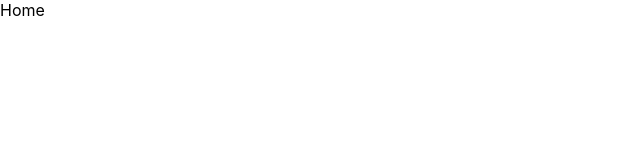
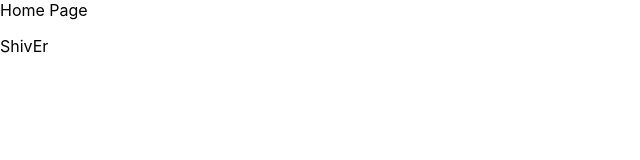
Before and after one commit to VishalChoudhary/movie-app-react, a React (Create React App) app: page / in a window 1280 px wide. Shown: the top 160 px of the page, without its empty margins (0-640 px from the left). Built offline with nearby package versions, Linux system fonts and the light colour scheme.

Commit message:
context api & hooks setup commit

```diff
--- a/src/App.js
+++ b/src/App.js
@@ -17,4 +17,4 @@ const App = () => {
   )
 }
 
-export default App
+export default App;
--- a/src/components/Home.js
+++ b/src/components/Home.js
@@ -1,8 +1,15 @@
-import React from 'react'
+import React from 'react';
+// import { AppContext } from '../context'
+import { useGlobalContext } from '../context';
 
 const Home = () => {
+    // const name = useContext(AppContext);
+    const name = useGlobalContext();
     return (
-        <div>Home</div>
+        <>
+            <div>Home Page</div>
+            <p>{name}</p>
+        </>
     )
 }
 
--- a/src/components/MoviePage.js
+++ b/src/components/MoviePage.js
@@ -1,5 +1,5 @@
 import React from 'react'
-import { useParams } from 'react-router-dom'
+import { useParams } from 'react-router-dom';
 
 const MoviePage = () => {
     const { id } = useParams();
--- a/src/context.js
+++ b/src/context.js
@@ -0,0 +1,24 @@
+import React, { useContext } from 'react';
+
+//Context <API /></ >
+//useContext hooks
+
+//context(warehouse)
+//Provider
+//Consumer / (useContext())
+
+const AppContext = React.createContext();
+
+//creating provider function
+const AppProvider = ({ children }) => {
+    return <AppContext.Provider value="ShivEr">{children}</AppContext.Provider>
+}
+
+
+//creating global custom hooks
+
+const useGlobalContext = () => {
+    return useContext(AppContext);
+}
+
+export { AppContext, AppProvider, useGlobalContext };
--- a/src/index.js
+++ b/src/index.js
@@ -2,13 +2,16 @@ import React from 'react';
 import ReactDOM from 'react-dom/client';
 import './index.css';
 import App from './App';
+import { AppProvider } from './context';
 import { BrowserRouter as Router } from 'react-router-dom';
 
 const root = ReactDOM.createRoot(document.getElementById('root'));
 root.render(
   <React.StrictMode>
-    <Router>
-      <App />
-    </Router>
+    <AppProvider>
+      <Router>
+        <App />
+      </Router>
+    </AppProvider>
   </React.StrictMode>
 );
```
Also changed, not shown: package.json (line endings or trailing spaces), 1 other file (tests, documents, lock files or other folders).
